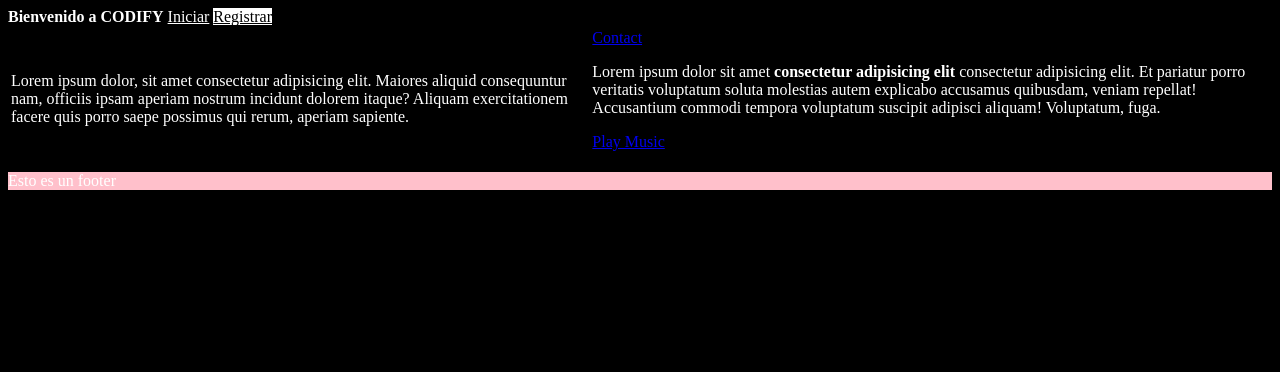
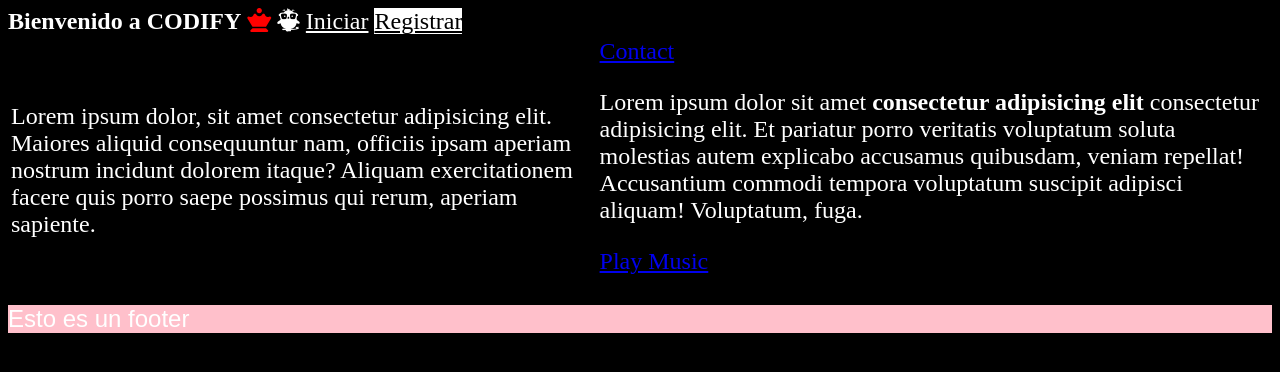
Before and after one commit to carolinaparnes/clase-07, a plain HTML site: page index.html in a window 1280 px wide. Drawn offline with Linux system fonts and the light colour scheme.

Commit message:
last commit

```diff
--- a/css/style.css
+++ b/css/style.css
@@ -7,12 +7,20 @@ SELECTOR {
 bgcolor = "lightblue"
 */
 
+* {
+    font-size: x-large;
+    /*font-size: 2rem;*/
+   /*font-family: fantasy;*/
+
+}
+
 body {
     background-color: black;
 }
 footer {
     background-color: pink;
     color: white;
+    font-family: 'Maven Pro', sans-serif;
 }
 header {
     background-color: black;
@@ -37,3 +45,7 @@ body > table > tbody > tr > td:nth-child(2) > section > p {
 ul, h2 {
     color: white;
 }
+
+.fa-chess-queen{
+    color: red;
+}
--- a/index.html
+++ b/index.html
@@ -7,7 +7,12 @@
     <meta name="viewport" content="width=device-width, initial-scale=1.0">
     <link rel="stylesheet" href="./css/style.css">
     <!--<link rel="icon" href="algunicono.ico">-->
+    <!--<link rel="preconnect" href="https://fonts.googleapis.com">
+    <link rel="preconnect" href="https://fonts.gstatic.com" crossorigin>
+    <link href="https://fonts.googleapis.com/css2?family=Maven+Pro&display=swap" rel="stylesheet">-->
+    <link rel="stylesheet" href="./css/assets/fonts/MavenPro-VariableFont_wght.ttf">
     <title>Codo a Codo clase 4</title>
+    <script src="https://kit.fontawesome.com/6343c72f5b.js" crossorigin="anonymous"></script>
     <!--style>
         body {
             background-color: coral;
@@ -18,6 +23,8 @@
 <body>
     <!--style="background-color: purple;"-->
     <header><strong>Bienvenido a CODIFY</strong>
+        <i class="fas fa-chess-queen"></i>
+        <i class="fab fa-earlybirds"></i>
         <a id="iniciar" href="https://www.google.com" target="__blank">Iniciar</a>
         <a class="whitebg" href="pages/singup.html">Registrar</a>
     </header>
```
Also changed, not shown: css/assets/fonts/MavenPro-VariableFont_wght.ttf (added), css/assets/fonts/OFL.txt (added), css/assets/fonts/README.txt (added).
